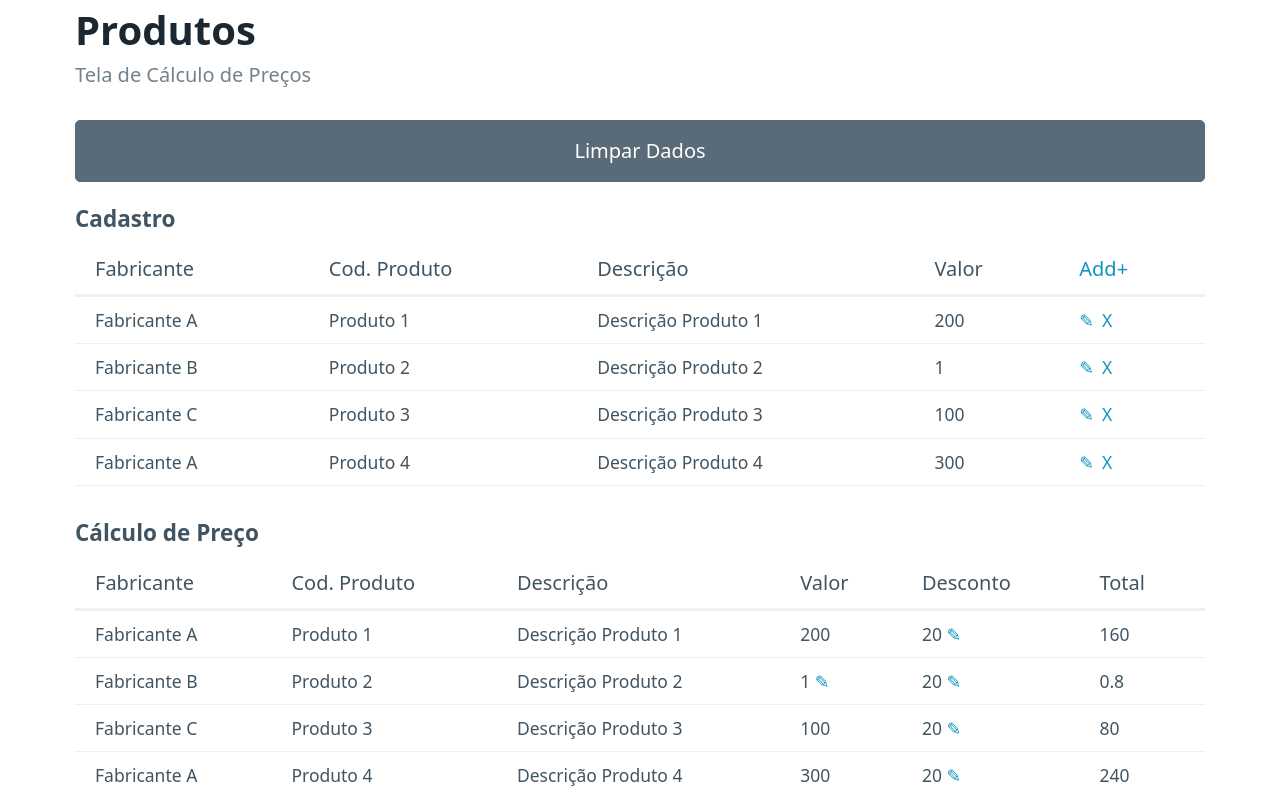
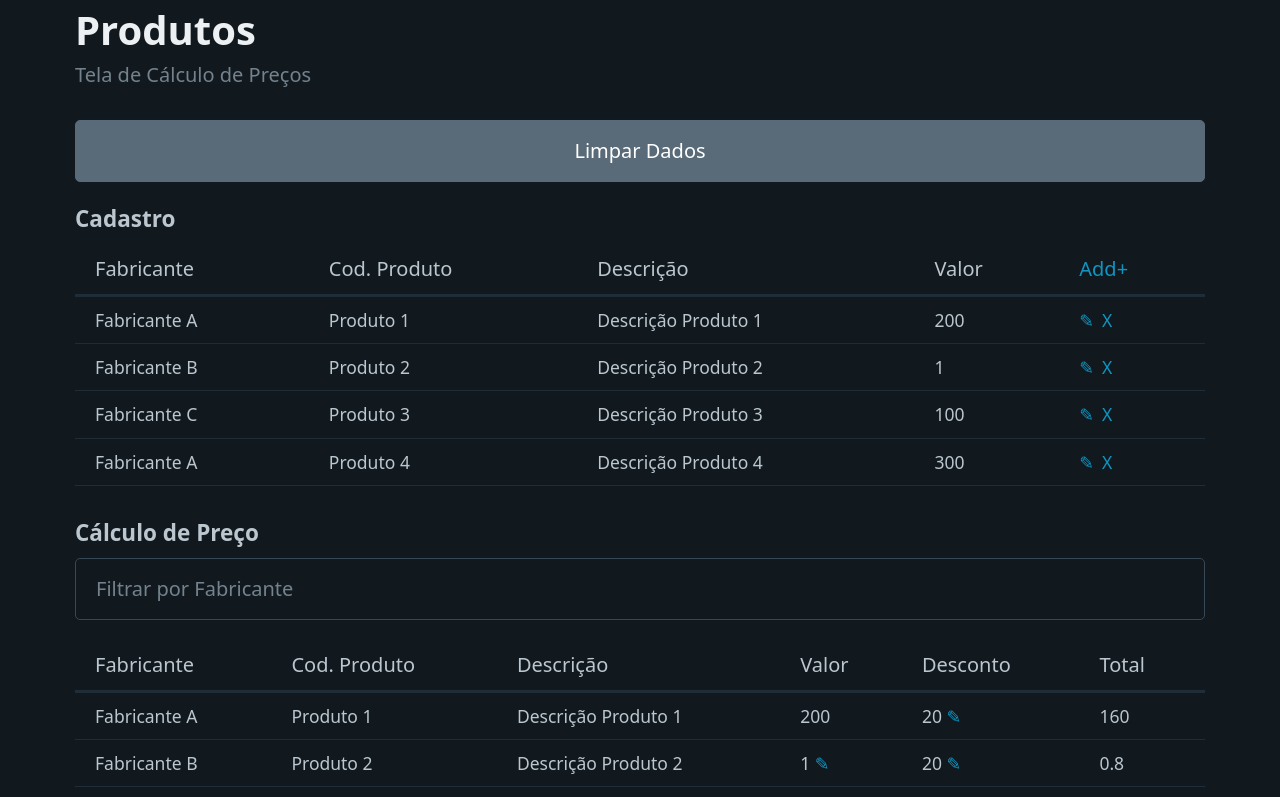
Before and after one commit to viniciusschuelter/price-calculation, an Angular app: page /products in a window 1280 px wide. Shown: the top 797 px of the page. Built offline with nearby package versions, Linux system fonts and the light colour scheme.

Commit message:
feat(calc): price calculation fixing last details

```diff
--- a/src/app/components/tab-prices/tab-prices.component.html
+++ b/src/app/components/tab-prices/tab-prices.component.html
@@ -14,8 +14,16 @@
           </ng-container>
         </ng-container>
         <ng-template #editing>
-          <input type="number" [ngModel]="productSelected[columnSelected]" (ngModelChange)="changeColumn($event)" />
-          <a (click)="saveColumn()">✓</a>
+          <input
+            style="max-width: 5rem"
+            step="5"
+            min="0"
+            max="100"
+            type="number"
+            [ngModel]="productSelected[columnSelected]"
+            (ngModelChange)="changeColumn($event)"
+          />
+          <a style="margin-left: 8px" (click)="saveColumn()">✓</a>
         </ng-template>
       </td>
     </tr>
--- a/src/app/components/tab-prices/tab-prices.component.ts
+++ b/src/app/components/tab-prices/tab-prices.component.ts
@@ -20,7 +20,7 @@ export class TabPricesComponent {
   priceTabMock: ProductTabInterface[] = PriceTabMock;
 
   editColumn(product: ProductInterface, column: keyof ProductInterface): void {
-    this.productSelected = product;
+    this.productSelected = { ...product };
     this.columnSelected = column;
   }
 
--- a/src/app/components/tab-product/tab-product.component.html
+++ b/src/app/components/tab-product/tab-product.component.html
@@ -17,7 +17,7 @@
               [formControlName]="item.prop"
             />
           </ng-container>
-          <ng-template #readonly >{{ product[item.prop] }}</ng-template>
+          <ng-template #readonly>{{ product[item.prop] }}</ng-template>
         </td>
         <td class="c-pointer">
           <ng-container *ngIf="!product?.editing">
--- a/src/app/pages/products/products.component.ts
+++ b/src/app/pages/products/products.component.ts
@@ -1,31 +1,47 @@
-import { Component, inject } from '@angular/core';
+import { Component, inject} from '@angular/core';
 import { ProductService } from '../../services/product.service';
-import { Observable } from 'rxjs';
+import { BehaviorSubject, debounce, interval, map, Observable, switchMap } from 'rxjs';
 import { ProductInterface } from '../../interfaces/product.interface';
 
 @Component({
   template: `
-    <div class="container" *ngIf="products$ | async as products">
-
+    <div class="container">
       <button role="button" class="secondary" (click)="resetProducts()">Limpar Dados</button>
 
       <h5 class="m-bottom">Cadastro</h5>
       <app-tab-product
+        *ngIf="products$ | async as products"
         [products]="products"
         (productChanged)="productChanged($event)"
         (productRemoved)="productRemoved($event)"
       ></app-tab-product>
 
       <h5 class="m-bottom">Cálculo de Preço</h5>
-      <app-tab-prices [products]="products"></app-tab-prices>
-
+      <input placeholder="Filtrar por Fabricante" ngModel="" (ngModelChange)="searchTerm$.next($event)" />
+      <app-tab-prices
+        *ngIf="productsFiltered$ | async as products"
+        [products]="products"
+        (productChanged)="productChanged($event)"
+      ></app-tab-prices>
     </div>
   `,
 })
 export class ProductsComponent {
 
+  searchTerm$: BehaviorSubject<string> = new BehaviorSubject<string>('');
+
   private _productService = inject(ProductService);
   products$: Observable<ProductInterface[]> = this._productService.products$;
+  productsFiltered$: Observable<ProductInterface[]> = this.searchTerm$.pipe(
+    debounce( () => interval(400)),
+    switchMap(term =>
+      this.products$.pipe(
+        map((_) =>
+          _.filter(items => items.fabricator.toLowerCase().includes(term.toLowerCase()))
+        )
+      )
+    )
+  );
 
   productChanged(product: ProductInterface): void {
     this._productService.changeProduct(product);
--- a/src/app/pages/products/products.module.ts
+++ b/src/app/pages/products/products.module.ts
@@ -4,6 +4,7 @@ import { Route, RouterModule } from '@angular/router';
 import { TabProductComponent } from '../../components/tab-product/tab-product.component';
 import { TabPricesComponent } from '../../components/tab-prices/tab-prices.component';
 import { AsyncPipe, NgIf } from '@angular/common';
+import { FormsModule } from '@angular/forms';
 
 const routes: Route[] = [
   {
@@ -19,7 +20,8 @@ const routes: Route[] = [
     TabProductComponent,
     TabPricesComponent,
     AsyncPipe,
-    NgIf
+    NgIf,
+    FormsModule
   ],
   exports: [ProductsComponent],
 })
--- a/src/index.html
+++ b/src/index.html
@@ -1,8 +1,8 @@
 <!doctype html>
-<html lang="en">
+<html lang="en" data-theme="dark">
 <head>
   <meta charset="utf-8">
-  <title>PriceCalculation</title>
+  <title>Price Calculation</title>
   <base href="/">
   <meta name="viewport" content="width=device-width, initial-scale=1">
   <link rel="icon" type="image/x-icon" href="favicon.ico">
```
Also changed, not shown: 1 other file (tests, documents, lock files or other folders).
